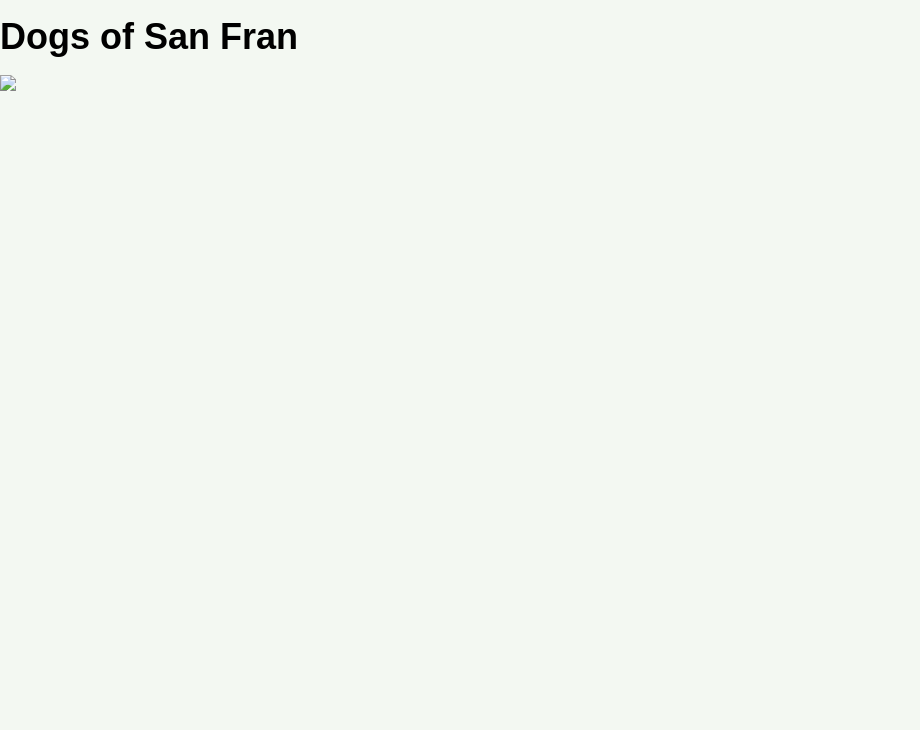
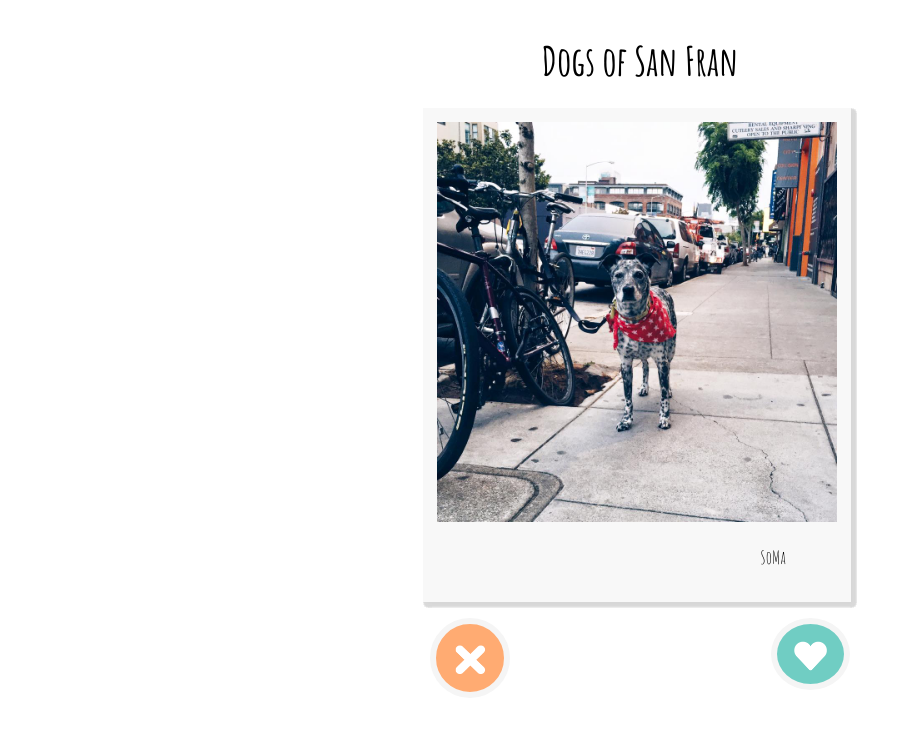
Before and after one commit to geladina/fewd, a plain HTML site: page final project/dogs-of-sanfran.html in a window 1280 px wide. Shown: the whole page, without its empty margins (0-920 px from the left). Drawn offline with Linux system fonts and the light colour scheme.

Commit message:
dogs of san fran project

```diff
--- a/final project/dogs-of-sanfran.css
+++ b/final project/dogs-of-sanfran.css
@@ -1,17 +1,160 @@
-* { box-sizing: border-box; }
 
 body {
-  font-family: Arial;
+  background-color: #FFF;
   margin: 0;
-  background: #F3F8F2;
-  font-family: sans-serif;
-  font-size: 18px;
-  line-height: 1.4em;
+  padding: 0;
+  overflow: hidden;
 }
 
-imgcontainer {
-  position: margin 0;
-  max-height: 640px;
+h1 {
+  font-family: 'Amatic SC', cursive;
+  font-size: 40px;
+  line-height: 1em;
+  text-align: center;
+  padding-top: 2%;
+}
+
+img {
+  width: 400px;
+  height: 400px;
+}
+
+div {
+  width: 700px;
+  margin: 0 auto;
+}
+
+.polaroid {
+  width: 400px;
+  height:500px;
+  position: relative;
+  margin-top: 10px;
+  margin-left: 19%;
+}
+
+@keyframes slideOutRight {
+  0% {
+    left: 0;
+    transform: rotate(0deg);
+    opacity: 1;
+  }
+
+  97% {
+    opacity: .7;
+  }
+
+  100% {
+    left: 250%;
+    transform: rotate(30deg);
+    opacity: 0;
+  }
+}
+
+@keyframes slideOutLeft {
+  0% {
+    left: 0;
+    transform: rotate(0deg);
+    opacity: 1;
+  }
+
+  97% {
+    opacity: .7;
+  }
+
+  100% {
+    left: -250%;
+    transform: rotate(-30deg);
+    opacity: 0;
+  }
+}
+
+.card.slideOutRight {
+  animation: slideOutRight .8s linear;
+}
+
+.card.slideOutLeft {
+  animation: slideOutLeft .8s linear;
+}
+
+.card img {
+  border: 14px solid #F8F8F8;
+  border-bottom: 80px solid #F8F8F8;
+  box-shadow: 3px 3px 3px #D8D8D8;
+}
+
+p {
+  position: absolute;
+  text-align: center;
+  width: 100%;
+  bottom: 20px;
+  font: 18px 'Amatic SC', cursive;
+}
+
+.buttons {
+  width: 420px;
+  padding-top: 10px;
+}
+
+.like {
+    float: right;
+    border: 6px solid #f5f5f5;
+    background-color: #70CDC3;
+    border-radius: 100%;
+    color: #fff;
+    padding: 17px;
+    padding-bottom: 10px;
+    outline: none;
+    cursor:pointer;
+  }
+
+.like img {
+  width: auto;
+  height: 30px;
+}
+
+.like:hover {
+    background-color: #4A9E94;
+}
+
+.like:active {
+  background-color: #48848C;
+
+}
+
+.dislike img {
+  width: auto;
+  height: 30px;
+}
+
+.dislike:hover {
+    background-color: #E29660;
+}
+
+.dislike:active {
+  background-color: #BE8A64;
+}
+
+.dislike {
+  float: left;
+  border: 6px solid #f5f5f5;
+  background-color: #FFAB72;
+  border-radius: 100%;
+  width: 80px;
+  height: 80px;
+  color: #fff;
+  padding: 17px;
+  padding-bottom: 10px;
+  outline: none;
+  cursor:pointer;
+  }
 
 
+.card {
+  position:absolute;
+  top:0;
+  left:0;
+  }
+
+.card.hide {
+  opacity: 0;
 }
--- a/final project/dogs-of-sanfran.html
+++ b/final project/dogs-of-sanfran.html
@@ -1,18 +1,117 @@
 <!DOCTYPE html>
 <html>
   <head>
-    <meta charset="utf-8">
+    <meta charset="utf-card-2">
     <title>Dogs of San Fran</title>
-    <link rel="stylesheet" href="dogs-of-sanfran.css" media="screen" charset="utf-8">
+    <link rel="stylesheet" href="dogs-of-sanfran.css" media="screen" charset="utf-card-2">
+    <link href='https://fonts.googleapis.com/css?family=Amatic+SC:400,700' rel='stylesheet' type='text/css'>
   </head>
+
   <body>
-    <h1>Dogs of San Fran</h1>
-    <div class="imgcontainer">
-      <img src="..final project/images/Noe Valley 2.jpg">
-    </div>
-    <script type="text/javascript">
-    var images =
-    </script>
+    <div>
+      <h1>Dogs of San Fran</h1>
+
+      <div class="polaroid">
+        <div id="card-14" class="card">
+          <p>Castro</p>
+            <img src="../final project/images/Castro.jpg">
+        </div>
+        <div id="card-13" class="card">
+          <p>Diamond Heights</p>
+            <img src="../final project/images/DiamondHeights.jpg">
+        </div>
+        <div id="card-12" class="card">
+          <p>Dogpatch</p>
+            <img src="../final project/images/Dogpatch.jpg">
+        </div>
+        <div id="card-11" class="card">
+          <p>Duboce Triangle</p>
+            <img src="../final project/images/DuboceTriangle.jpg">
+        </div>
+        <div id="card-10" class="card">
+          <p>Golden Gate Park</p>
+            <img src="../final project/images/GoldenGatePark.jpg">
+        </div>
+        <div id="card-9" class="card">
+          <p>Lower Haight</p>
+            <img src="../final project/images/LowerHaight.jpg">
+        </div>
+        <div id="card-8" class="card">
+          <p>Marin Headlands</p>
+            <img src="../final project/images/MarinHeadlands.jpg">
+        </div>
+        <div id="card-7" class="card">
+          <p>Mission Dolores</p>
+            <img src="../final project/images/MissionDolores.jpg">
+        </div>
+        <div id="card-6" class="card">
+          <p>Noe Valley</p>
+            <img src="../final project/images/Mission.jpg">
+        </div>
+        <div id="card-5" class="card">
+          <p>Noe Valley</p>
+            <img src="../final project/images/NoeValley.jpg">
+        </div>
+        <div id="card-4" class="card">
+          <p>Nopa</p>
+            <img src="../final project/images/Nopa.jpg">
+        </div>
+        <div id="card-3" class="card">
+          <p>Pacific Heights</p>
+            <img src="../final project/images/PacificHeights.jpg">
+        </div>
+        <div id="card-2" class="card">
+          <p>Potrero Hill</p>
+            <img src="../final project/images/PotreroHill.jpg">
+        </div>
+        <div id="card-1" class="card">
+          <p>SoMa</p>
+            <img src="../final project/images/SoMa.jpg">
+        </div>
+      </div>
+
+      <div class="buttons">
+        <button class="like"><img src="../final project/images/like-icon.png"></img></button>
+        <button class="dislike"><img src="../final project/images/dislike-icon.png"></img></button>
+      </div>
+  </div>
+
+  <script type="text/javascript">
+
+  var visibleCardID = 1;
+  var img = document.querySelector( '#card-' + visibleCardID);
+
+  // show and hide images
+  function hideImage() {
+    img.classList.add("hide");
+    visibleCardID = visibleCardID + 1;
+    img = document.querySelector( '#card-' + visibleCardID);
+  }
+
+  //add event listener for like button to slideOutRight
+  var awwButton = document.querySelector(".like");
+
+  function slideOutRight(event){
+    event.preventDefault();
+    img.classList.add("slideOutRight");
+
+    hideImage();
+  }
+    awwButton.addEventListener("click", slideOutRight);
+
+
+  //add event listener for meh button to slideOutLeft
+  var mehButton = document.querySelector(".dislike");
+  function slideOutLeft(event){
+    event.preventDefault();
+    img.classList.add("slideOutLeft");
+
+    hideImage();
+  }
+    mehButton.addEventListener("click", slideOutLeft);
+
+
+  </script>
 
   </body>
 </html>
```
Also changed, not shown: bouncy ball.html (added, +47 -0 lines), index.html (+1 -0 lines), final project/Castro 2.jpg (renamed from final project/images/Castro 2.jpg), final project/Noe Valley .jpg (renamed from final project/images/Noe Valley .jpg), final project/Noe Valley 3.jpg (renamed from final project/images/Noe Valley 3.jpg), final project/Nopa 2.jpg (renamed from final project/images/Nopa 2.jpg), final project/images/DiamondHeights.jpg (renamed from final project/images/Diamond Heights.jpg), final project/images/DuboceTriangle.jpg (renamed from final project/images/Duboce Triangle.jpg), final project/images/GoldenGatePark.jpg (renamed from final project/images/Golden Gate Park.jpg), final project/images/LowerHaight.jpg (renamed from final project/images/Lower Haight.jpg), final project/images/MarinHeadlands.jpg (renamed from final project/images/Marin Headlands.jpg), final project/images/MissionDolores.jpg (renamed from final project/images/Mission Dolores.jpg), final project/images/NoeValley.jpg (renamed from final project/images/Noe Valley 2.jpg), final project/images/PacificHeights.jpg (renamed from final project/images/Pacific Heights.jpg), 3 more files.
